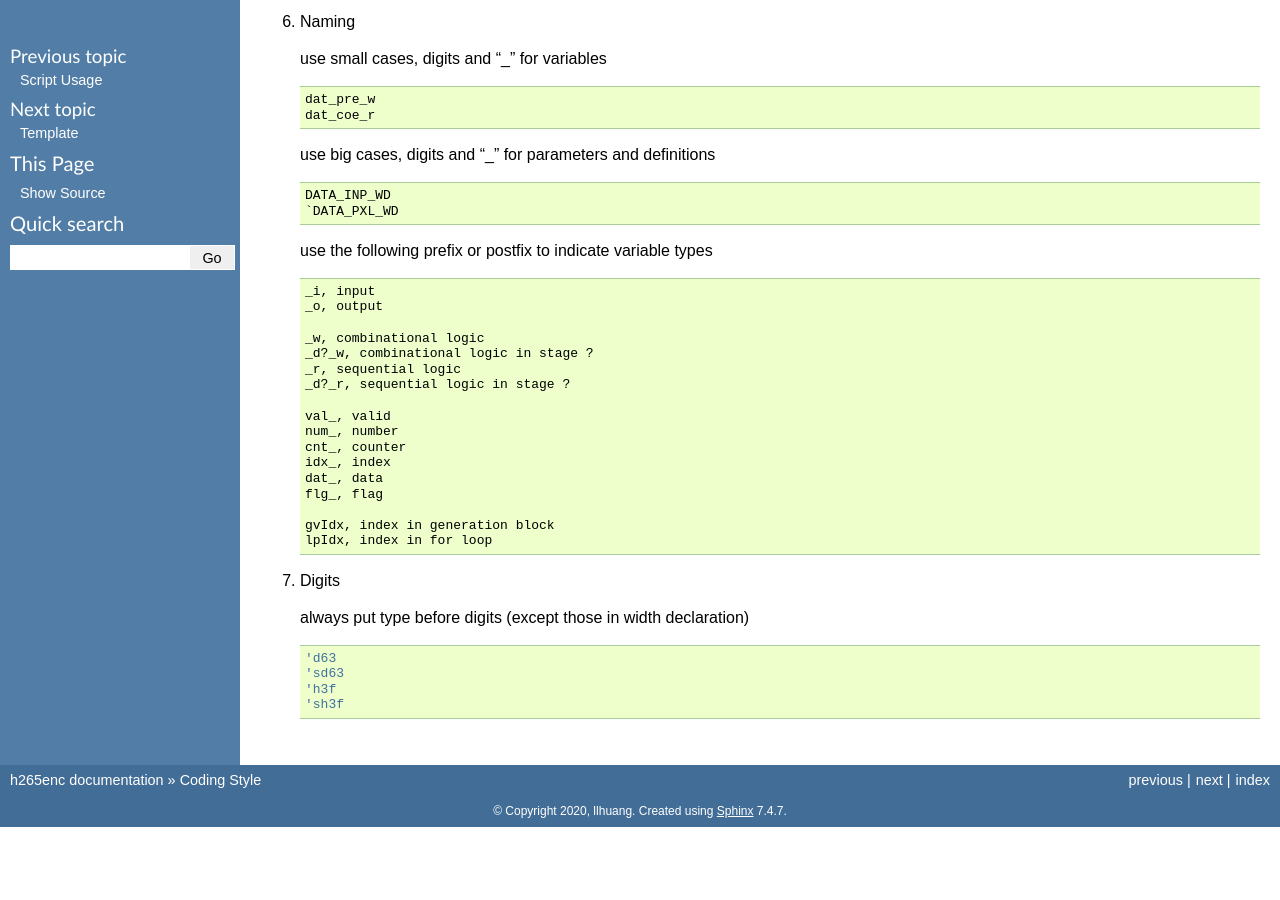
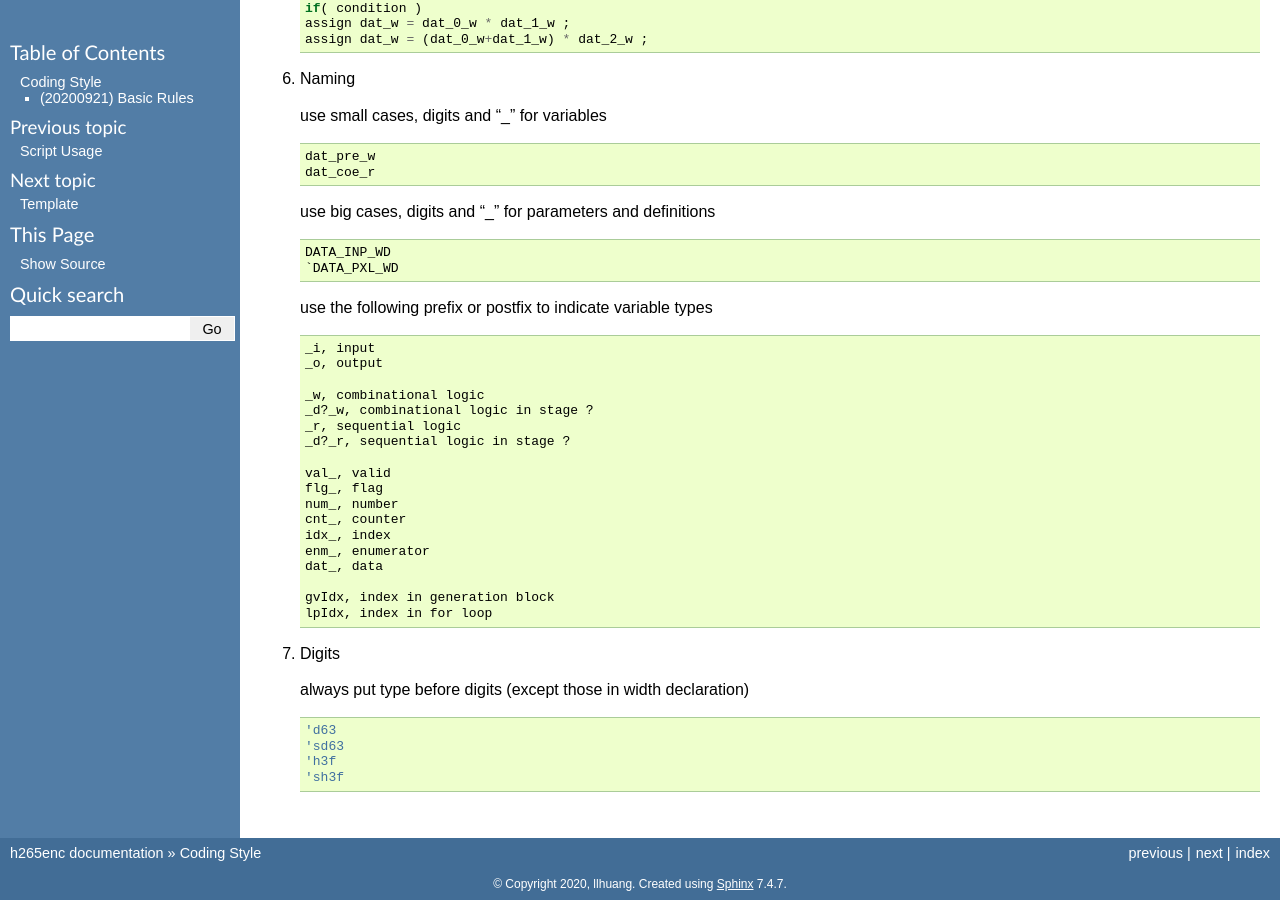
Before and after one commit to iamhll/h265enc_doc, a Sphinx documentation site: the page built from source/coding_style/main.rst, in a window 1280 px wide and 900 px high, scrolled down 1073 px. Built offline with Sphinx 7.4.7, drawn with Linux system fonts in a browser that asks for light colours; before the commit the page ends 1900 px from its top, so only the background shows below that; some of the changed text lies outside the part shown.

Commit message:
[MINOR] [UPDATE] 1. coding style    a. updated

```diff
--- a/source/coding_style/main.rst
+++ b/source/coding_style/main.rst
@@ -1,14 +1,18 @@
 .. -----------------------------------------------------------------------------
-  ..
-  ..  Filename       : main.rst
-  ..  Author         : Huang Leilei
-  ..  Created        : 2020-07-12
-  ..  Description    : coding style related documents
-  ..
+    ..
+    ..  Filename       : main.rst
+    ..  Author         : Huang Leilei
+    ..  Created        : 2020-07-12
+    ..  Description    : coding style related documents
+    ..
 .. -----------------------------------------------------------------------------
 
 Coding Style
 ============
+
+(20200921) Basic Rules
+----------------------
+
 
 #.  Indentation
 
@@ -107,11 +111,12 @@
         _d?_r, sequential logic in stage ?
 
         val_, valid
+        flg_, flag
         num_, number
         cnt_, counter
         idx_, index
+        enm_, enumerator
         dat_, data
-        flg_, flag
 
         gvIdx, index in generation block
         lpIdx, index in for loop
```
